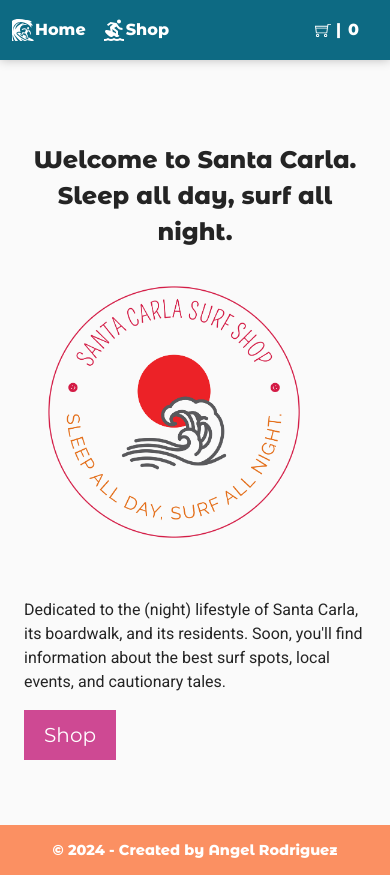
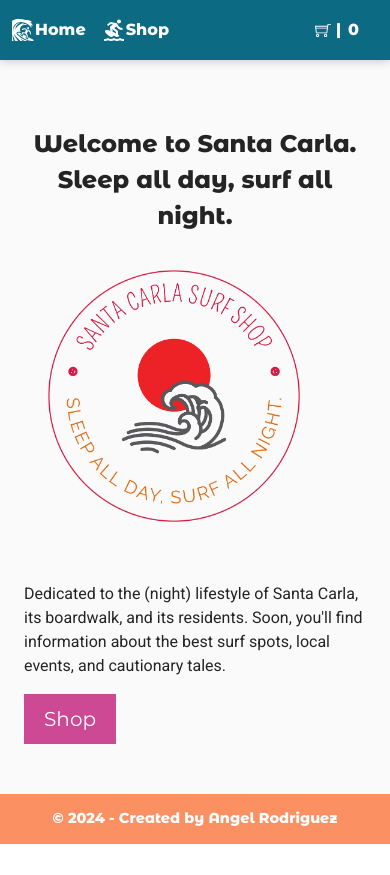
Before and after one commit to angelr1076/React-Shopping-Cart, a React (Vite) app: page / in a window 390 px wide. After the commit the page ends 844 px from the top, so only its background shows below. Built offline with nearby package versions, Linux system fonts and the light colour scheme; no server answers; a web font is replaced by a local one.

Commit message:
Updated container height and added flex:1 to homepage container for smaller screens:

```diff
--- a/src/styles/main.css
+++ b/src/styles/main.css
@@ -45,8 +45,8 @@ body {
   }
   .homepage {
     flex-direction: row;
-    flex-wrap: wrap;
-    height: 85vh;
+    flex: 1;
+    height: 100%;
     gap: 0;
   }
   .homepage .description-content {
--- a/src/styles/main.scss
+++ b/src/styles/main.scss
@@ -46,8 +46,8 @@ body {
 
   .homepage {
     flex-direction: row;
-    flex-wrap: wrap;
-    height: 85vh;
+    flex:1;
+    height: 100%;
     gap: 0;
 
     .description-content {
```
Also changed, not shown: 1 other file (tests, documents, lock files or other folders).
